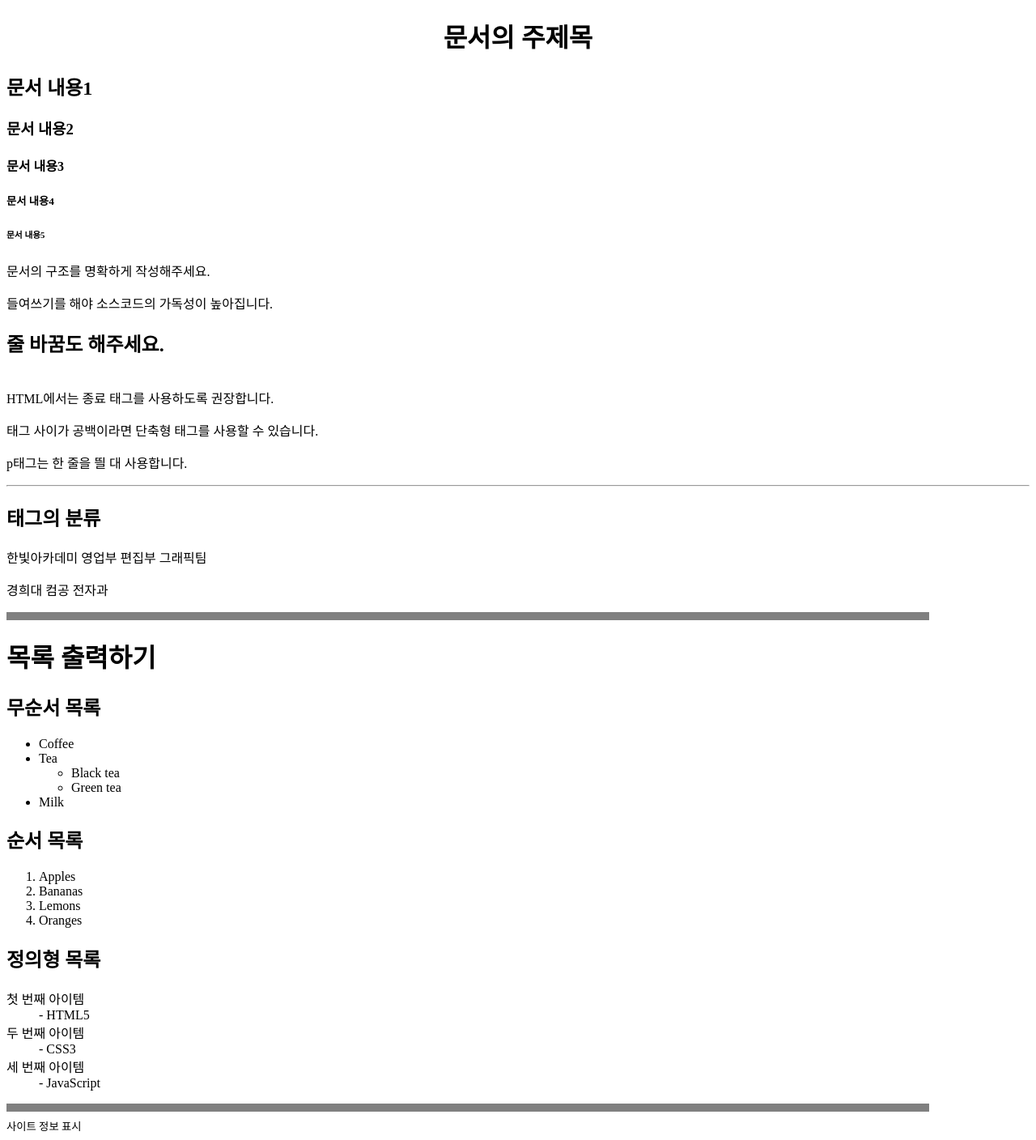
After one commit to MS0147/webPJ, a Django app: template blog/templates/blog/post_list2.html in a window 1280 px wide. The commit adds this page. Shown: the whole page at 81% size. Run offline with Django 3.2, Linux system fonts and the light colour scheme; the template is opened without the code that fills it, so the values that code supplies are empty.

Commit message:
p06 complete

```diff
--- /dev/null
+++ b/blog/templates/blog/post_list2.html
@@ -0,0 +1,103 @@
+<!DOCTYPE html>
+<html>
+  <head>
+    <!-- 문서의 메타정보 작성하는 부분 -->
+    <title>잘 정리된 문서</title>
+  </head>
+  <body>
+    <!-- header부분은 윗부분임  -->
+    <header>
+      <center><h1>문서의 주제목</h1></center>
+    </header>
+
+
+
+    <!-- section 부분-->
+    <section>
+      <article>
+        <h2>문서 내용1</h2>
+        <h3>문서 내용2</h3>
+        <h4>문서 내용3</h4>
+        <h5>문서 내용4</h5>
+        <h6>문서 내용5</h6>
+      </article>
+
+      <p>문서의 구조를 명확하게 작성해주세요.</p>
+      <p>들여쓰기를 해야 소스코드의 가독성이 높아집니다.</p>
+      <h1>줄 바꿈도 해주세요.</h1>
+      <br>HTML에서는 종료 태그를 사용하도록 권장합니다.</br>
+      <p></p>
+      태그 사이가 공백이라면 단축형 태그를 사용할 수 있습니다.
+      <p/>
+      p태그는 한 줄을 띌 대 사용합니다.
+
+      <hr>
+
+      <h1>태그의 분류</h1>
+      <company>한빛아카데미
+        <department>영업부</department>
+        <department>편집부
+          <team>그래픽팀</team>
+        </department>
+      </company>
+      <p/>
+      <univ>경희대
+        <major>컴공</major>
+        <major>전자과</major>
+      </univ>
+    </section>
+
+    <hr size="10" align="left" width=90% noshade="noshade"></hr>
+
+    <h1>목록 출력하기</h1>
+    <!-- 무순서 목록 -->
+    <section>
+      <article>
+        <h2>무순서 목록</h2>
+        <ul>
+          <li>Coffee</li>
+          <li>Tea
+            <ul>
+              <li>Black tea</li>
+              <li>Green tea</li>
+            </ul>
+          </li>
+          <li>Milk</li>
+        </ul>
+        </article>
+        </section>
+
+    <!-- 순서 목록 -->
+    <section>
+      <article>
+        <h2>순서 목록</h2>
+        <ol>
+          <li>Apples</li>
+          <li>Bananas</li>
+          <li>Lemons</li>
+          <li>Oranges</li>
+        </ol>
+      </article>
+    </section>
+
+    <!-- 정의형 목록 -->
+    <section>
+      <article>
+        <h2>정의형 목록</h2>
+        <dl>
+          <dt>첫 번째 아이템</dt>
+            <dd>- HTML5</dd>
+          <dt>두 번째 아이템</dt>
+            <dd>- CSS3</dd>
+          <dt>세 번째 아이템</dt>
+            <dd>- JavaScript</dd>
+        </dl>
+      </article>
+    </section>
+
+    <hr size="10" align="left" width=90% noshade="noshade"></hr>
+    <footer>
+      <small>사이트 정보 표시</small>
+    </footer>
+  </body>
+</html>
```
Also changed, not shown: blog/templates/blog/post_list.html (+51 -22 lines).
